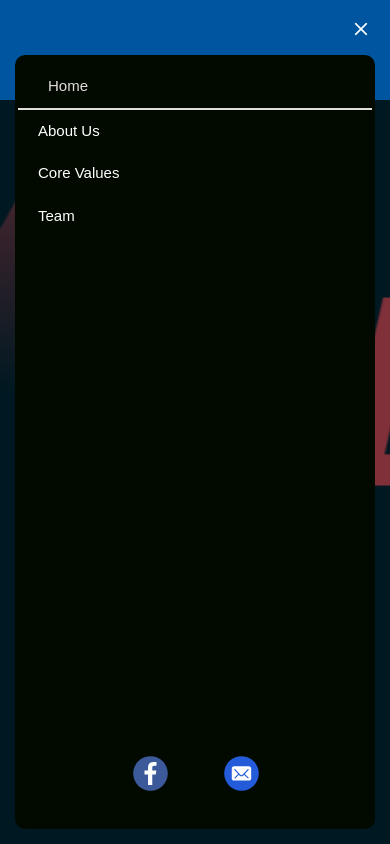
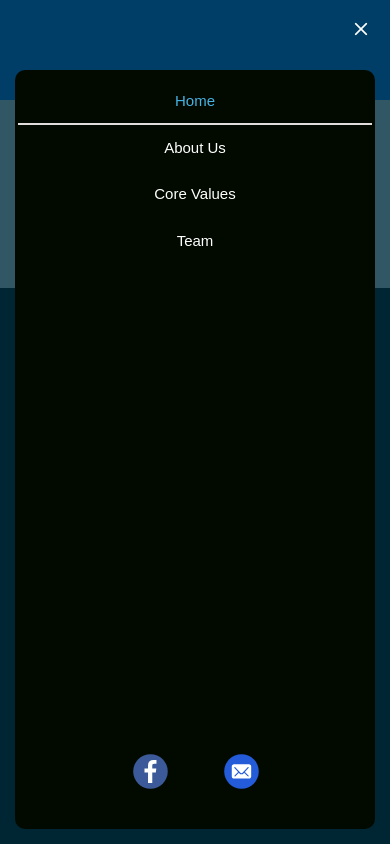
Before and after one commit to queso666/lanexura, a plain HTML site: page index.html in a window 390 px wide. Both pictures are taken after a click on the icon 356 px from the left and 50 px from the top of the page. Shown: the top 844 px of the page. Drawn offline with nearby package versions, Linux system fonts and the light colour scheme.

Commit message:
Update style.css

```diff
--- a/assets/css/style.css
+++ b/assets/css/style.css
@@ -383,7 +383,7 @@ p {
   display: none;
 }
 
-@media (max-width: 600px) {
+@media (max-width: 300px) {
   .navbar .dropdown .dropdown ul {
     left: -90%;
   }
@@ -394,24 +394,24 @@ p {
 }
 
 /**
-* Mobile Navigation
-*/
+/* Mobile Navigation */
 .mobile-nav-toggle {
   color: #fff;
   font-size: 28px;
   cursor: pointer;
-  display: none;
+  display: block;
   line-height: 0;
   transition: 0.5s;
-}
-
-.mobile-nav-toggle.bi-x {
-  color: #fff;
-}
-
-@media (max-width: 600px) {
+  position: fixed;
+  top: 15px;
+  right: 15px;
+  z-index: 1000;
+}
+
+/* Hide navigation toggle for very small screens */
+@media (max-width: 300px) {
   .mobile-nav-toggle {
-    display: block;
+    display: none;
   }
 
   .navbar ul {
@@ -421,26 +421,20 @@ p {
 
 .navbar-mobile {
   position: fixed;
-  overflow: hidden;
   top: 0;
   right: 0;
+  bottom: 0;
   left: 0;
-  bottom: 0;
-  background: #00304280;
+  background: rgba(0, 48, 66, 0.8);
   transition: 0.3s;
   z-index: 999;
-}
-
-.navbar-mobile .mobile-nav-toggle {
-  position: absolute;
-  top: 15px;
-  right: 15px;
+  overflow-y: auto;
 }
 
 .navbar-mobile ul {
   display: block;
   position: absolute;
-  top: 55px;
+  top: 70px;
   right: 15px;
   bottom: 15px;
   left: 15px;
@@ -453,21 +447,28 @@ p {
 
 .navbar-mobile a,
 .navbar-mobile a:focus {
-  padding: 10px 20px;
+  display: block;
+  padding: 12px 20px;
   font-size: 15px;
-  color: white;
+  color: #ffffff;
+  text-decoration: none;
+  transition: 0.3s;
 }
 
 .navbar-mobile a:hover,
 .navbar-mobile .active,
-.navbar-mobile li:hover>a {
-  color: var(--color-skyblue-100);
+.navbar-mobile li:hover > a {
+  color: #47b2e4;
 }
 
 .navbar-mobile .getstarted,
 .navbar-mobile .getstarted:focus {
   margin: 15px;
-  /* color: #32ce063d; */
+  background-color: #32ce06;
+  padding: 10px 20px;
+  border-radius: 5px;
+  color: white;
+  text-align: center;
 }
 
 .navbar-mobile .dropdown ul {
@@ -475,10 +476,7 @@ p {
   display: none;
   margin: 10px 20px;
   padding: 10px 0;
-  z-index: 99;
-  opacity: 1;
-  visibility: visible;
-  background: #fff;
+  background: #ffffff;
   box-shadow: 0px 0px 30px rgba(127, 137, 161, 0.25);
 }
 
@@ -488,21 +486,20 @@ p {
 
 .navbar-mobile .dropdown ul a {
   padding: 10px 20px;
-}
-
-.navbar-mobile .dropdown ul a i {
-  font-size: 12px;
+  color: #333;
 }
 
 .navbar-mobile .dropdown ul a:hover,
 .navbar-mobile .dropdown ul .active:hover,
-.navbar-mobile .dropdown ul li:hover>a {
+.navbar-mobile .dropdown ul li:hover > a {
   color: #47b2e4;
 }
 
-.navbar-mobile .dropdown>.dropdown-active {
+.navbar-mobile .dropdown > .dropdown-active {
   display: none;
   visibility: visible !important;
+}
+
 }
 
 /*--------------------------------------------------------------
```
